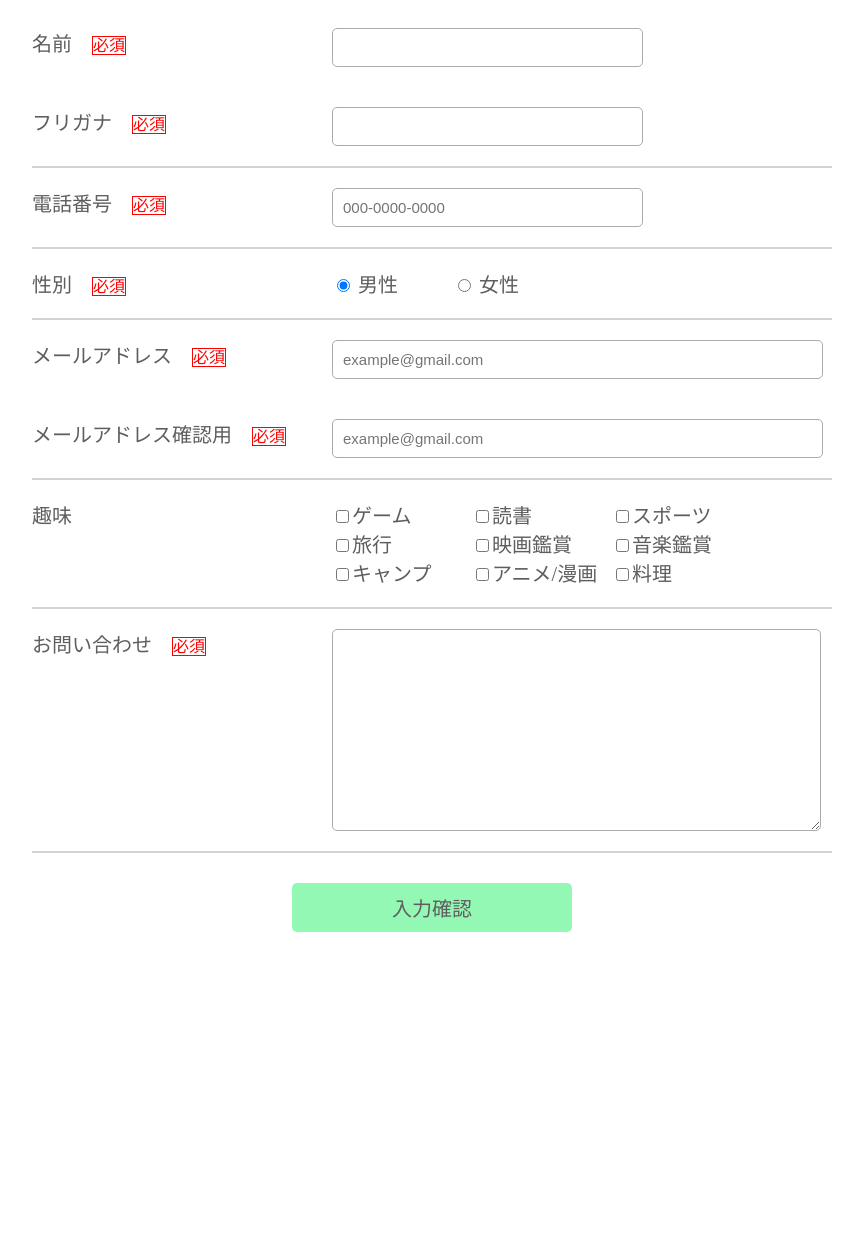
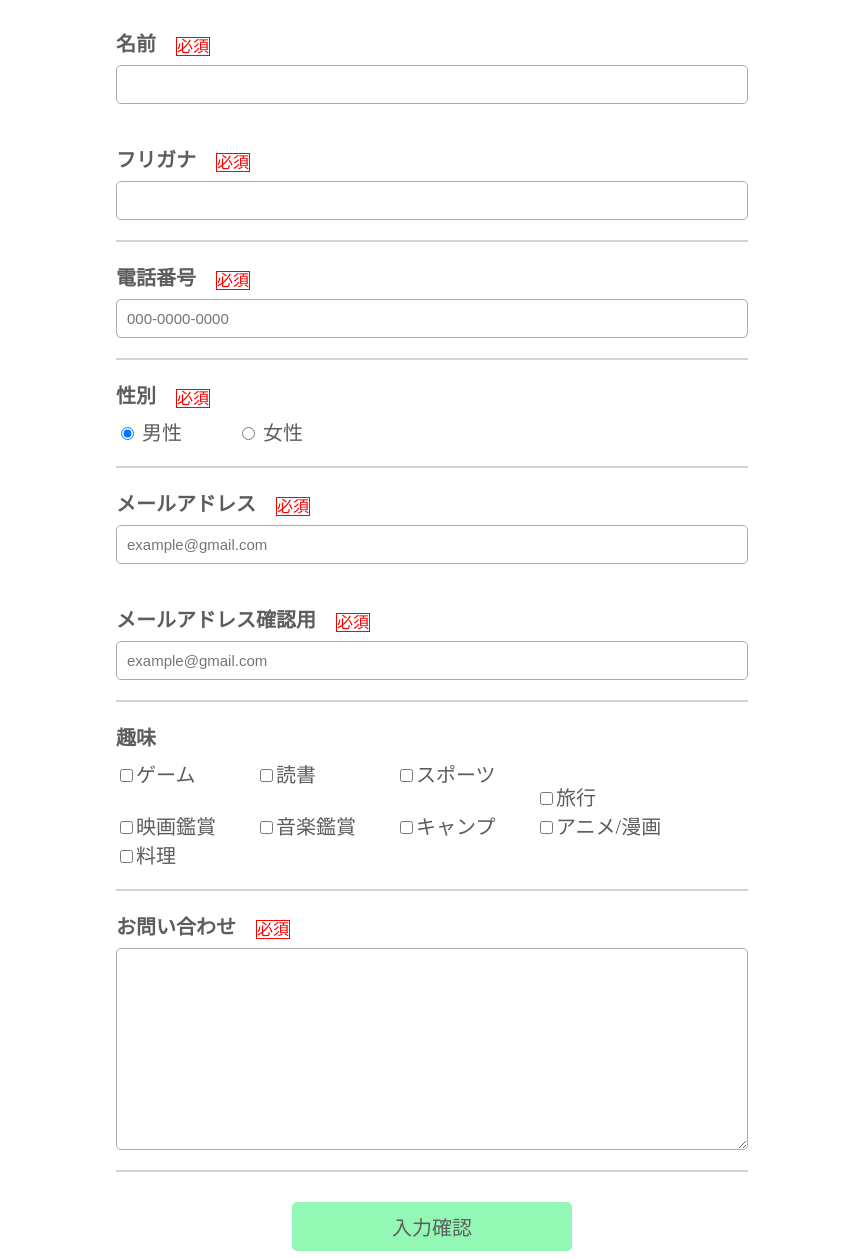
Before and after one commit to m-maekakuchi/contact_form, a PHP site: page /contact.php in a window 1280 px wide. Shown: the whole page, without its empty margins (208-1071 px from the left). Before the commit the page ends 932 px from the top, so only its background shows below. Run offline with PHP 8.4, Linux system fonts and the light colour scheme.

Commit message:
レスポンシブデザイン追加

```diff
--- a/app/contact.php
+++ b/app/contact.php
@@ -22,51 +22,52 @@
 <body>
   <div class="container">
     <form action="index.php" method="post">
-      <div class="form-items item-pair">
-        <div class="item">
-          <label class="label-item">名前&emsp;<span class="label-required">必須</span></label>
+      <div class="form-items">
         <div class="item-column">
+          <div class="item-name">
+            名前&emsp;<span class="label-required">必須</span>
+          </div>
           <input
             type="text"
             name="name"
             id="name"
-              size="30"
+            size="38"
             value="<?= isset($inputData['name']) ? $inputData['name'] : "" ?>"
           />
           <?= isset($errorMsg['name']) ? "<span class ='error'>{$errorMsg['name']}</span>" : "" ?>
         </div>
+        <div class="item-column">
+          <div class="item-name">
+            フリガナ&emsp;<span class="label-required">必須</span>
           </div>
-        <div class="item">
-          <label class="label-item">フリガナ&emsp;<span class="label-required">必須</span></label>
-          <div class="item-column">
           <input
             type="text"
             name="kana"
             id="kana"
-              size="30"
+            size="38"
             value="<?= isset($inputData['kana']) ? $inputData['kana'] : "" ?>"
           />
           <?= isset($errorMsg['kana']) ? "<span class ='error'>{$errorMsg['kana']}</span>" : "" ?>
         </div>
       </div>
+      <div class="form-items item-column">
+        <div class="item-name">
+          電話番号&emsp;<span class="label-required">必須</span>
         </div>
-      <div class="form-items item">
-        <label class="label-item">電話番号&emsp;<span class="label-required">必須</span></label>
-        <div class="item-column">
         <input
           type="text"
           name="tel"
           id="tel"
-            size="30"
+          size="38"
           placeholder="000-0000-0000"
           value="<?= isset($inputData['tel']) ? $inputData['tel'] : "" ?>"
         />
         <?= isset($errorMsg['tel']) ? "<span class ='error'>{$errorMsg['tel']}</span>" : "" ?>
       </div>
+      <div class="form-items item-column">
+        <div class="item-name">
+          性別&emsp;<span class="label-required">必須</span>
         </div>
-      <div class="form-items item">
-        <label class="label-item">性別&emsp;<span class="label-required">必須</span></label>
-        <div class="item-column">
         <div>
           <label>
             <input
@@ -92,53 +93,49 @@
         </div>
         <?= isset($errorMsg['gender']) ? "<span class ='error'>{$errorMsg['gender']}</span>" : "" ?>
       </div>
+      <div class="form-items">
+        <div class="item-column">
+          <div class="item-name">
+            メールアドレス&emsp;<span class="label-required">必須</span>
           </div>
-      <div class="form-items item-pair">
-        <div class="item">
-          <label class="label-item">メールアドレス&emsp;<span class="label-required">必須</span></label>
-          <div class="item-column">
           <input
             type="text"
             name="email"
             id="email"
-              size="50"
+            size="38"
             placeholder="example@gmail.com"
             value="<?= isset($inputData['email']) ? $inputData['email'] : "" ?>"
           />
           <?= isset($errorMsg['email']) ? "<span class ='error'>{$errorMsg['email']}</span>" : "" ?>
         </div>
+        <div class="item-column">
+          <div class="item-name">
+            メールアドレス確認用&emsp;<span class="label-required">必須</span>
           </div>
-        <div class="item">
-          <label class="label-item">メールアドレス確認用&emsp;<span class="label-required">必須</span></label>
-          <div class="item-column">
           <input
             type="text"
             name="confirmEmail"
             id="confirmEmail"
-              size="50"
+            size="38"
             placeholder="example@gmail.com"
             value="<?= isset($inputData['confirmEmail']) ? $inputData['confirmEmail'] : "" ?>"
           />
           <?= isset($errorMsg['confirmEmail']) ? "<span class ='error'>{$errorMsg['confirmEmail']}</span>" : "" ?>
         </div>
       </div>
-      </div>
-      <div class="form-items item">
-        <label class="label-item">趣味</label>
-        <div class="item-column">
+      <div class="form-items item-column">
+        <div class="item-name">趣味</div>
         <div id="hobby">
           <?= isset($inputData['hobbys']) ? getHtmlHobby($inputData['hobbys']) : getHtmlHobby(array()); ?>
         </div>
         <?= isset($errorMsg['hobby']) ? "<span class ='error'>{$errorMsg['hobby']}</span>" : "" ?>
-        </select>
       </div>
+      <div class="form-items item-column">
+        <div class="item-name">
+          お問い合わせ&emsp;<span class="label-required">必須</span>
         </div>
-      <div class="form-items item">
-        <label class="label-item">お問い合わせ&emsp;<span class="label-required">必須</span></label>
-        <div class="item-column">
-          <textarea name="content" id="content" cols="50" rows="10"><?= isset($inputData['content']) ? $inputData['content'] : "" ?></textarea>
+        <textarea name="content" id="content" cols="40" rows="10"><?= isset($inputData['content']) ? $inputData['content'] : "" ?></textarea>
         <?= isset($errorMsg['content']) ? "<span class ='error'>{$errorMsg['content']}</span>" : "" ?>
-        </div>
       </div>
       <div class="btn-wrapper">
         <button type="submit" class="btn">入力確認</button>
--- a/app/css/style.css
+++ b/app/css/style.css
@@ -1,9 +1,8 @@
 .container {
   font-family: "Hiragino Kaku Gothic ProN";
   font-size: 20px;
-  color: #5f5d60;
-  width: 800px;
-  margin: 0 auto;
+  color: hsl(280, 2%, 37%);
+  width: 100%;
 }
 
 .msg-wrapper {
@@ -24,23 +23,15 @@
   border-bottom: 2px solid #d3d3d3;
 }
 
-.item-pair {
+.item-column {
+  padding: 20px 0;
   display: flex;
   flex-direction: column;
 }
 
-.item {
-  padding: 20px 0;
-  display: flex;
-}
-
-.item-column {
-  display: flex;
-  flex-direction: column;
-}
-
-.label-item {
- width: 300px;
+.item-name {
+  margin-bottom: 8px;
+  font-weight: bold;
 }
 
 .error {
@@ -52,6 +43,8 @@
   color: red;
   border: solid  0.5px red;
   font-size: 16px;
+  vertical-align: text-top;
+  font-weight: normal;
 }
 
 input,
@@ -95,3 +88,23 @@ a {
 .btn:hover {
   opacity: 0.8;
 }
+
+@media screen and (min-width: 481px) {
+  .container {
+    width: 50%;
+    margin: 0 auto;
+  }
+  .btn {
+    padding: 10px 60px;
+  }
+}
+
+@media screen and (min-width: 769px) {
+  .container {
+    width: 50%;
+    margin: 0 auto;
+  }
+  .btn {
+    padding: 10px 100px;
+  }
+}
```
Lines whose indentation alone changed are shown as unchanged.
